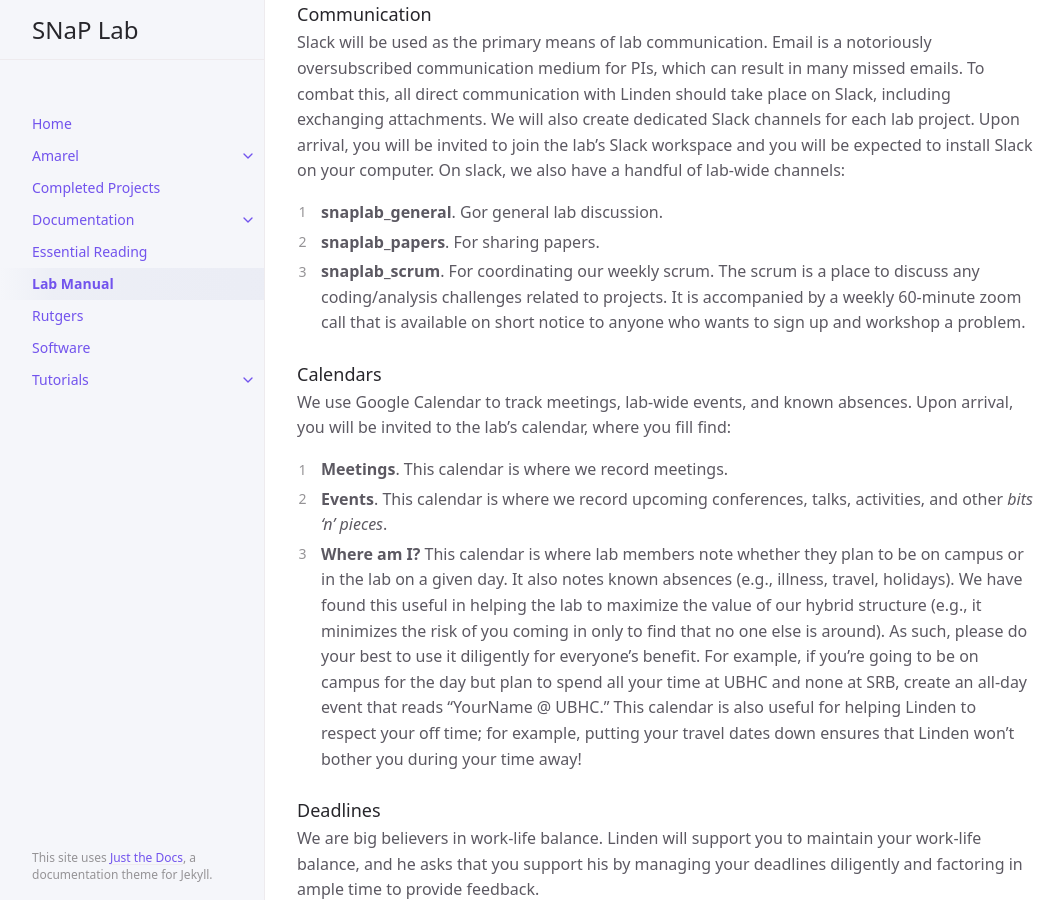
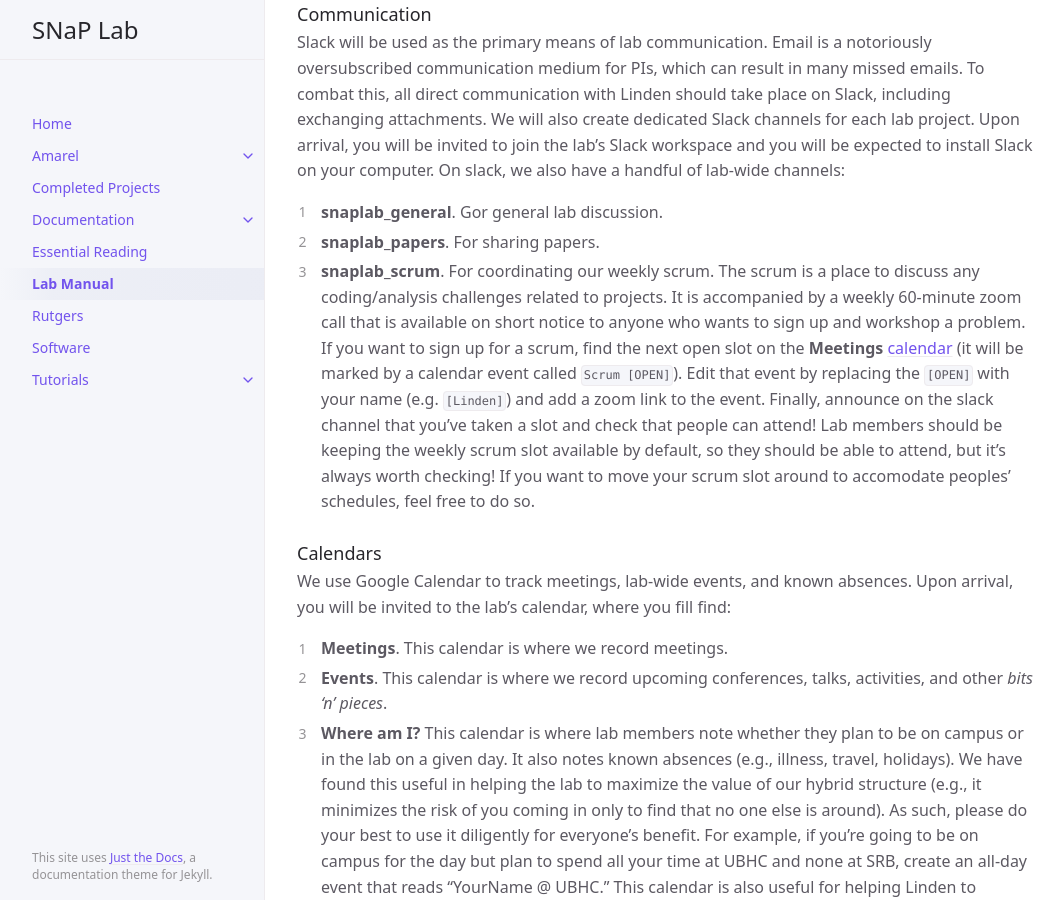
Before and after one commit to LindenParkesLab/snaplab.github.io, a Jekyll site: the page built from docs/lab_manual/index.md, in a window 1280 px wide and 900 px high, scrolled down 9180 px. Shown: the whole window, without its empty margins (107-1171 px from the left). Built offline with Jekyll 4.4.1, drawn with Linux system fonts in a browser that asks for light colours; cached includes are drawn as plain includes.

Commit message:
added details for booking scrum slot

```diff
--- a/docs/lab_manual/index.md
+++ b/docs/lab_manual/index.md
@@ -177,7 +177,7 @@ Slack will be used as the primary means of lab communication. Email is a notorio
 
 1. **snaplab_general**. Gor general lab discussion.
 2. **snaplab_papers**. For sharing papers.
-3. **snaplab_scrum**. For coordinating our weekly scrum. The scrum is a place to discuss any coding/analysis challenges related to projects. It is accompanied by a weekly 60-minute zoom call that is available on short notice to anyone who wants to sign up and workshop a problem.
+3. **snaplab_scrum**. For coordinating our weekly scrum. The scrum is a place to discuss any coding/analysis challenges related to projects. It is accompanied by a weekly 60-minute zoom call that is available on short notice to anyone who wants to sign up and workshop a problem. If you want to sign up for a scrum, find the next open slot on the **Meetings** [calendar](#calendars) (it will be marked by a calendar event called `Scrum [OPEN]`). Edit that event by replacing the `[OPEN]` with your name (e.g. `[Linden]`) and add a zoom link to the event. Finally, announce on the slack channel that you've taken a slot and check that people can attend! Lab members should be keeping the weekly scrum slot available by default, so they should be able to attend, but it's always worth checking! If you want to move your scrum slot around to accomodate peoples' schedules, feel free to do so.
 
 ### Calendars
 We use Google Calendar to track meetings, lab-wide events, and known absences. Upon arrival, you will be invited to the lab's calendar, where you fill find:
```
